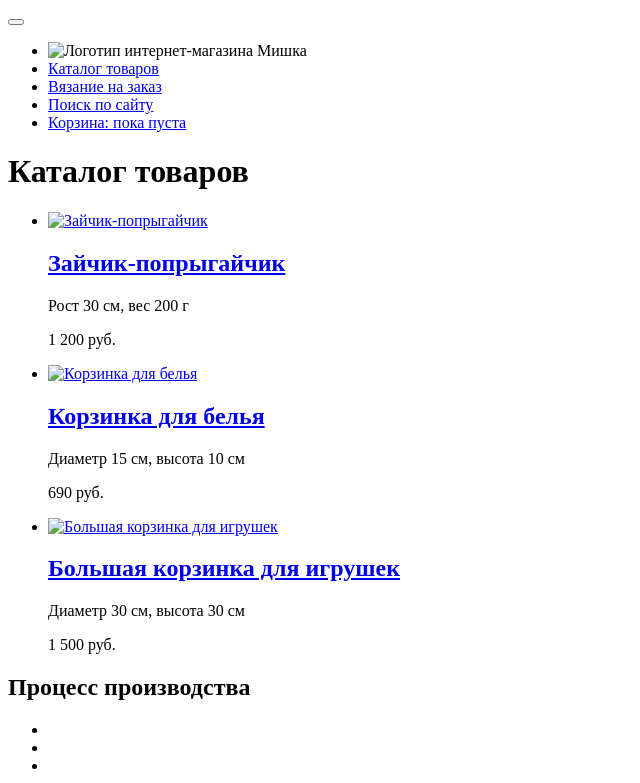
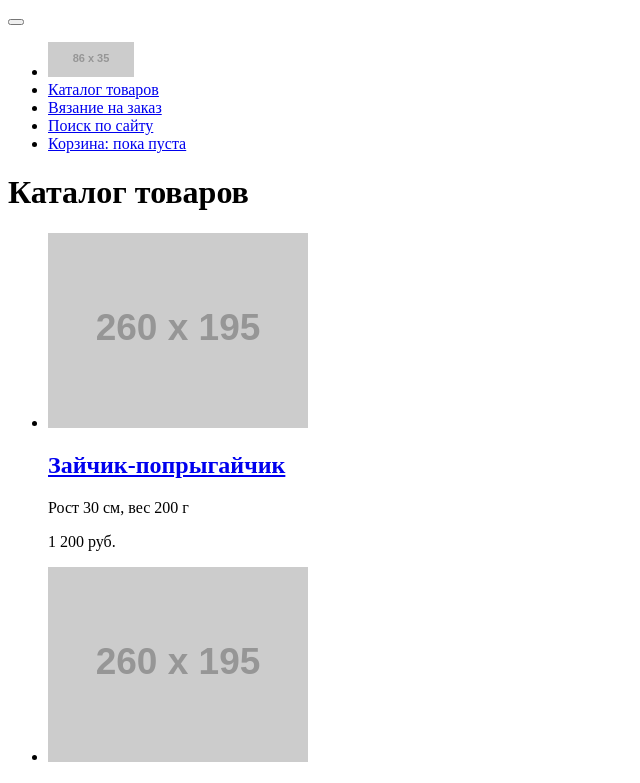
Before and after one commit to batanka/850475-mishka-16, a website: page source/catalog.html in a window 1280 px wide. Shown: the top 783 px of the page, without its empty margins (0-640 px from the left). Drawn offline with Linux system fonts and the light colour scheme; placeholder pictures from the web are drawn by us.

Commit message:
Добавлены заглушки

```diff
--- a/source/catalog.html
+++ b/source/catalog.html
@@ -7,12 +7,12 @@
   <body>
     <header class="page-header">
       <div class="page-header__wrapper">
-        <nav class="main-nav">
+        <nav class="main-nav main-nav--open">
           <button class="main-nav__toggle" type="button" aria-label="Открыть меню"></button>
           <ul class="main-nav__list site-list">
             <li class="site-list__item">
               <a class="site-list__logo">
-                <img class="site-list__logo-image" src="#" width="86" height="35" alt="Логотип интернет-магазина Мишка">
+                <img class="site-list__logo-image" src="http://placehold.it/86x35" width="86" height="35" alt="Логотип интернет-магазина Мишка">
               </a>
             </li>
             <li class="site-list__item">
@@ -40,7 +40,7 @@
         <ul class="catalog__list">
           <li class="catalog__item">
             <a class="catalog__image-link" href="#">
-              <img class="catalog__image" width="260" height="195" src="#" alt="Зайчик-попрыгайчик">
+              <img class="catalog__image" width="260" height="195" src="http://placehold.it/260x195" alt="Зайчик-попрыгайчик">
             </a>
             <div class="catalog__description">
               <a class="catalog__title-link" href="#">
@@ -53,7 +53,7 @@
 
           <li class="catalog__item">
             <a class="catalog__image-link" href="#">
-              <img class="catalog__image" width="260" height="195" src="#" alt="Корзинка для белья">
+              <img class="catalog__image" width="260" height="195" src="http://placehold.it/260x195" alt="Корзинка для белья">
             </a>
             <div class="catalog__description">
               <a class="catalog__title-link" href="#">
@@ -66,7 +66,7 @@
 
           <li class="catalog__item">
             <a class="catalog__image-link" href="#">
-              <img class="catalog__image" width="260" height="195" src="#" alt="Большая корзинка для игрушек">
+              <img class="catalog__image" width="260" height="195" src="http://placehold.it/260x195" alt="Большая корзинка для игрушек">
             </a>
             <div class="catalog__description">
               <a class="catalog__title-link" href="#">
```
Also changed, not shown: source/index.html (+3 -3 lines).
